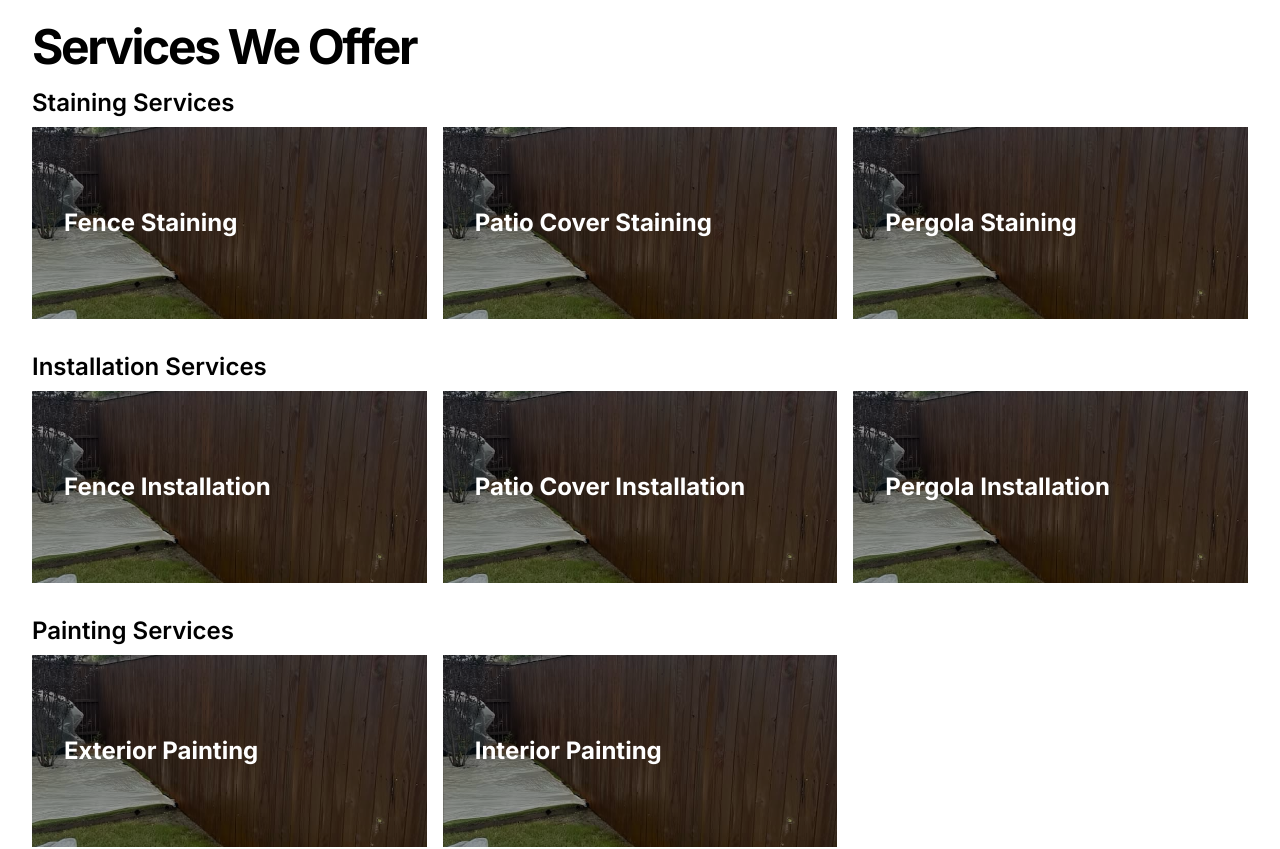
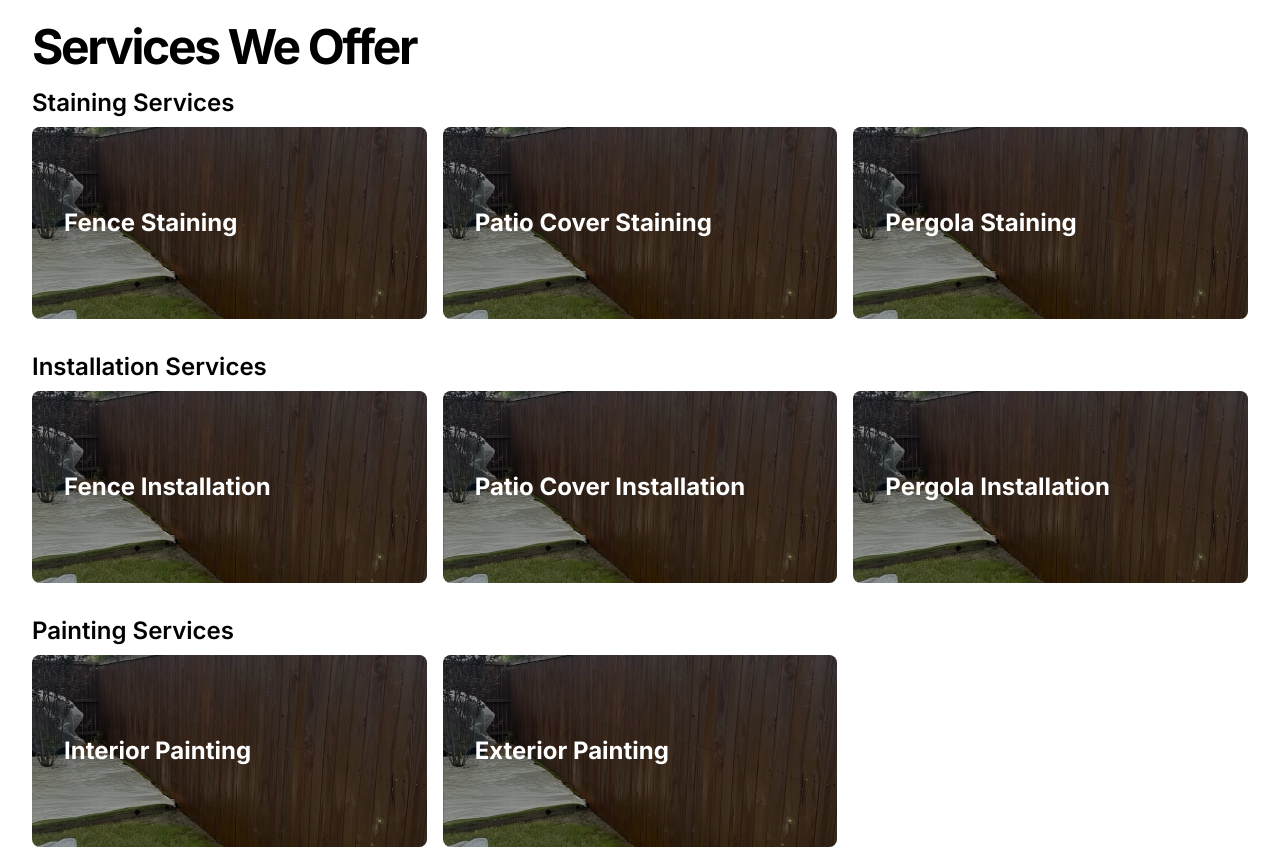
Before and after one commit to Radiata-Web/castle-hills, a Next.js app: page / in a window 1280 px wide. Shown: the part 1440-2289 px from the top of the page. Built offline with nearby package versions, Linux system fonts and the light colour scheme; what zod-form-data would draw is missing.

Commit message:
Update service cards data

```diff
--- a/src/components/services-cards.tsx
+++ b/src/components/services-cards.tsx
@@ -2,65 +2,125 @@ import { ArrowUpRight } from "lucide-react";
 import Link from "next/link";
 
 export default function ServicesCards() {
-  const SERVICES = [
+  const SERVICES: {
+    title: string;
+    services: { title: string; href: string; image: string }[];
+  }[] = [
     {
       title: "Staining Services",
       services: [
         {
-          name: "Fence Staining",
-          blob: "service-one",
+          title: "Fence Staining",
+          href: "fence-staining",
           image: "/fence.jpg",
         },
         {
-          name: "Patio Cover Staining",
-          blob: "service-two",
+          title: "Patio Cover Staining",
+          href: "patio-cover-staining",
           image: "/fence.jpg",
         },
         {
-          name: "Pergola Staining",
-          blob: "service-two",
+          title: "Pergola Staining",
+          href: "pergola-staining",
           image: "/fence.jpg",
         },
       ],
     },
-
     {
       title: "Installation Services",
       services: [
         {
-          name: "Fence Installation",
-          blob: "service-three",
+          title: "Fence Installation",
+          href: "fence-installation",
           image: "/fence.jpg",
         },
         {
-          name: "Patio Cover Installation",
-          blob: "service-four",
+          title: "Patio Cover Installation",
+          href: "patio-cover-installation",
           image: "/fence.jpg",
         },
         {
-          name: "Pergola Installation",
-          blob: "service-four",
+          title: "Pergola Installation",
+          href: "pergola-installation",
           image: "/fence.jpg",
         },
       ],
     },
-
     {
       title: "Painting Services",
       services: [
         {
-          name: "Exterior Painting",
-          blob: "service-three",
+          title: "Interior Painting",
+          href: "interior-painting",
           image: "/fence.jpg",
         },
         {
-          name: "Interior Painting",
-          blob: "service-four",
+          title: "Exterior Painting",
+          href: "exterior-painting",
           image: "/fence.jpg",
         },
       ],
     },
   ];
+  // const SERVICES = [
+  //   {
+  //     title: "Staining Services",
+  //     services: [
+  //       {
+  //         name: "Fence Staining",
+  //         blob: "service-one",
+  //         image: "/fence.jpg",
+  //       },
+  //       {
+  //         name: "Patio Cover Staining",
+  //         blob: "service-two",
+  //         image: "/fence.jpg",
+  //       },
+  //       {
+  //         name: "Pergola Staining",
+  //         blob: "service-two",
+  //         image: "/fence.jpg",
+  //       },
+  //     ],
+  //   },
+
+  //   {
+  //     title: "Installation Services",
+  //     services: [
+  //       {
+  //         name: "Fence Installation",
+  //         blob: "service-three",
+  //         image: "/fence.jpg",
+  //       },
+  //       {
+  //         name: "Patio Cover Installation",
+  //         blob: "service-four",
+  //         image: "/fence.jpg",
+  //       },
+  //       {
+  //         name: "Pergola Installation",
+  //         blob: "service-four",
+  //         image: "/fence.jpg",
+  //       },
+  //     ],
+  //   },
+
+  //   {
+  //     title: "Painting Services",
+  //     services: [
+  //       {
+  //         name: "Exterior Painting",
+  //         blob: "service-three",
+  //         image: "/fence.jpg",
+  //       },
+  //       {
+  //         name: "Interior Painting",
+  //         blob: "service-four",
+  //         image: "/fence.jpg",
+  //       },
+  //     ],
+  //   },
+  // ];
 
   return (
     <>
@@ -78,20 +138,20 @@ export default function ServicesCards() {
               {/* Map each service within each category */}
               {category.services.map((service) => (
                 <Link
-                  href={`/services/${service.blob}`}
+                  href={`/services/${service.href}`}
                   className="group"
-                  key={service.name}
+                  key={service.title}
                 >
                   {/* Image background element */}
                   <div
-                    key={`${service.name + Math.random() * 4}`}
-                    className={`bg-[url("/fence.jpg")] bg-cover bg-center`}
+                    key={`${service.title + Math.random() * 4}`}
+                    className={`bg-[url("/fence.jpg")] bg-cover bg-center rounded-lg`}
                   >
                     {/* Content container */}
-                    <div className="container py-20 text-white bg-black bg-opacity-40 transition-all duration-200 ease-in-out group-hover:bg-opacity-60">
+                    <div className="container py-20 text-white bg-black bg-opacity-40 transition-all duration-200 ease-in-out group-hover:bg-opacity-60 rounded-lg">
                       {/* Content */}
                       <span className="flex flex-row items-center gap-1">
-                        <h3 className="text-2xl font-bold">{service.name}</h3>
+                        <h3 className="text-2xl font-bold">{service.title}</h3>
                         <ArrowUpRight className="hidden sm:opacity-0 transition-all duration-300 ease-in-out group-hover:opacity-100" />
                       </span>
                     </div>
```
